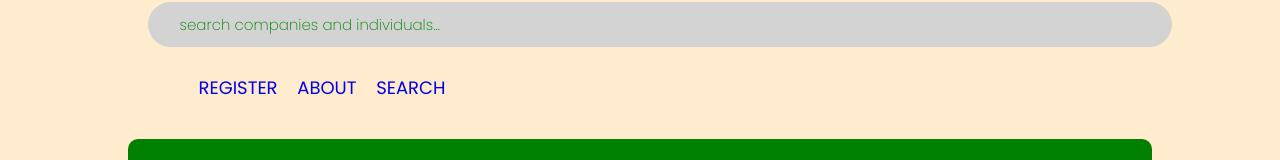
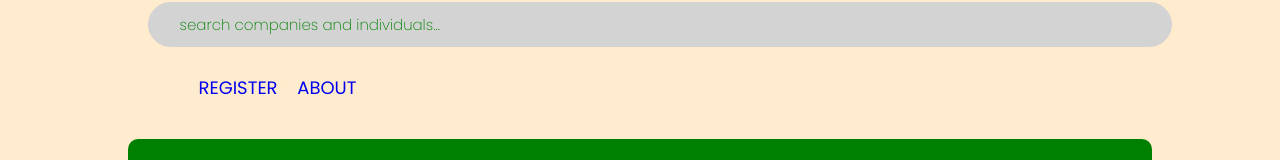
Before and after one commit to afrifa-hue/quelping, a website: page index.html in a window 1280 px wide. Shown: the part 207-367 px from the top of the page. Drawn offline with Linux system fonts and the light colour scheme.

Commit message:
Update index.html

```diff
--- a/index.html
+++ b/index.html
@@ -26,7 +26,6 @@
             <div class="navigation">
                 <li><a class="active" href="mail.html">Register</a></li>
                 <li><><a class="active" href="about.html">About</a></li>
-                <li><><a class="active" href="search.html">Search</a></li>
             </div>
             <div class="Product-list">
                    <div class="product">
```
